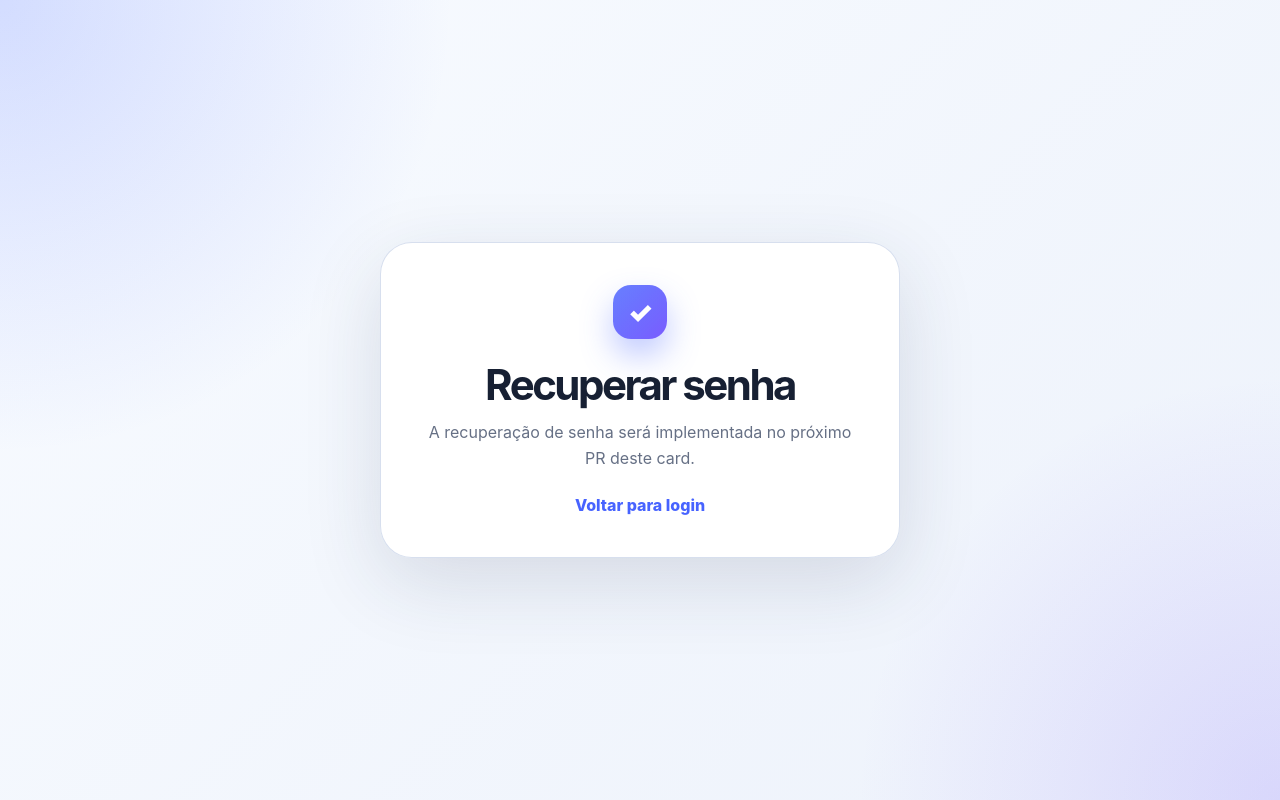
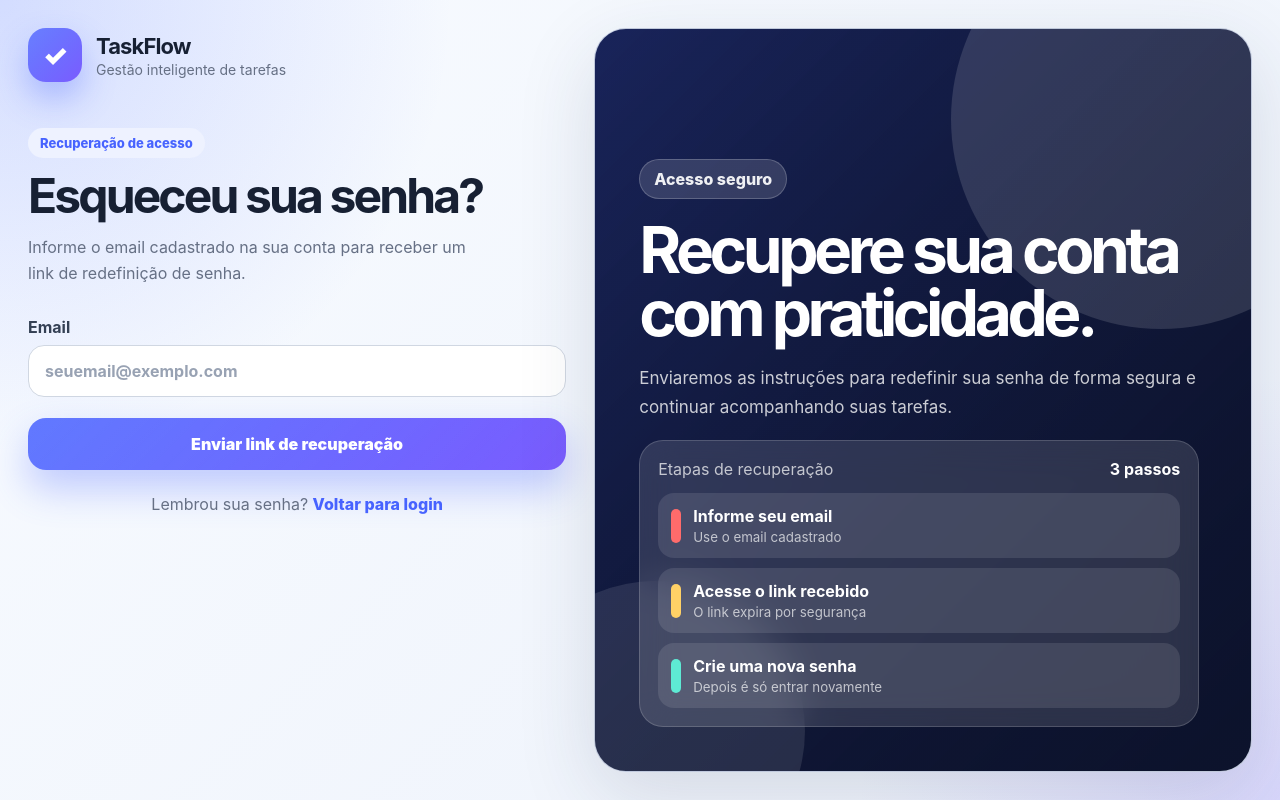
Before and after one commit to sandykmaciel/Projeto-Integrador, a React (Vite) app in the folder frontend/: page /recuperar-senha in a window 1280 px wide. Built offline with nearby package versions, Linux system fonts and the light colour scheme; no server answers.

Commit message:
feat: add password recovery request flow

```diff
--- a/frontend/src/App.jsx
+++ b/frontend/src/App.jsx
@@ -2,17 +2,19 @@ import { BrowserRouter, Navigate, Route, Routes } from "react-router-dom";
 import Register from "./pages/Register";
 import Login from "./pages/Login";
 import Dashboard from "./pages/Dashboard";
+import ForgotPassword from "./pages/ForgotPassword";
 
-function RecoveryPlaceholder() {
+function ResetPasswordPlaceholder() {
   return (
     <main className="login-page">
       <section className="login-card">
         <div className="brand-logo">✓</div>
 
-        <h1>Recuperar senha</h1>
+        <h1>Redefinir senha</h1>
 
         <p>
-          A recuperação de senha será implementada no próximo PR deste card.
+          A tela para criar uma nova senha será implementada no próximo PR deste
+          card.
         </p>
 
         <a href="/login">Voltar para login</a>
@@ -29,7 +31,8 @@ export default function App() {
         <Route path="/cadastro" element={<Register />} />
         <Route path="/login" element={<Login />} />
         <Route path="/dashboard" element={<Dashboard />} />
-        <Route path="/recuperar-senha" element={<RecoveryPlaceholder />} />
+        <Route path="/recuperar-senha" element={<ForgotPassword />} />
+        <Route path="/redefinir-senha" element={<ResetPasswordPlaceholder />} />
       </Routes>
     </BrowserRouter>
   );
--- /dev/null
+++ b/frontend/src/pages/ForgotPassword.jsx
@@ -0,0 +1,159 @@
+import { useState } from "react";
+import { api } from "../services/api";
+
+export default function ForgotPassword() {
+  const [email, setEmail] = useState("");
+  const [error, setError] = useState("");
+  const [success, setSuccess] = useState("");
+  const [isSubmitting, setIsSubmitting] = useState(false);
+
+  function handleChange(event) {
+    setEmail(event.target.value);
+    setError("");
+    setSuccess("");
+  }
+
+  function validateForm() {
+    if (!email.trim()) {
+      return "Informe seu email.";
+    }
+
+    const emailRegex = /^[^\s@]+@[^\s@]+\.[^\s@]+$/;
+
+    if (!emailRegex.test(email)) {
+      return "Email inválido.";
+    }
+
+    return "";
+  }
+
+  async function handleSubmit(event) {
+    event.preventDefault();
+
+    setError("");
+    setSuccess("");
+
+    const validationError = validateForm();
+
+    if (validationError) {
+      setError(validationError);
+      return;
+    }
+
+    try {
+      setIsSubmitting(true);
+
+      const response = await api.post("/auth/forgot-password", {
+        email: email.trim(),
+      });
+
+      setSuccess(response.data.message);
+    } catch (error) {
+      const message =
+        error.response?.data?.message ||
+        "Não foi possível solicitar a recuperação de senha.";
+
+      setError(message);
+    } finally {
+      setIsSubmitting(false);
+    }
+  }
+
+  return (
+    <main className="auth-page">
+      <section className="auth-card login-auth-card">
+        <div className="brand">
+          <div className="brand-logo">✓</div>
+
+          <div>
+            <strong>TaskFlow</strong>
+            <span>Gestão inteligente de tarefas</span>
+          </div>
+        </div>
+
+        <div className="form-heading">
+          <span className="eyebrow">Recuperação de acesso</span>
+
+          <h1>Esqueceu sua senha?</h1>
+
+          <p>
+            Informe o email cadastrado na sua conta para receber um link de
+            redefinição de senha.
+          </p>
+        </div>
+
+        <form className="register-form" onSubmit={handleSubmit} noValidate>
+          <label>
+            Email
+            <input
+              type="text"
+              inputMode="email"
+              name="email"
+              placeholder="seuemail@exemplo.com"
+              value={email}
+              onChange={handleChange}
+            />
+          </label>
+
+          {error && <div className="form-message error">{error}</div>}
+          {success && <div className="form-message success">{success}</div>}
+
+          <button type="submit" disabled={isSubmitting}>
+            {isSubmitting ? "Enviando..." : "Enviar link de recuperação"}
+          </button>
+        </form>
+
+        <p className="login-link">
+          Lembrou sua senha? <a href="/login">Voltar para login</a>
+        </p>
+      </section>
+
+      <section className="showcase-panel login-showcase-panel">
+        <div className="showcase-content">
+          <span className="showcase-badge">Acesso seguro</span>
+
+          <h2>Recupere sua conta com praticidade.</h2>
+
+          <p>
+            Enviaremos as instruções para redefinir sua senha de forma segura e
+            continuar acompanhando suas tarefas.
+          </p>
+
+          <div className="task-preview">
+            <div className="task-preview-header">
+              <span>Etapas de recuperação</span>
+              <strong>3 passos</strong>
+            </div>
+
+            <div className="task-item high">
+              <span></span>
+
+              <div>
+                <strong>Informe seu email</strong>
+                <small>Use o email cadastrado</small>
+              </div>
+            </div>
+
+            <div className="task-item medium">
+              <span></span>
+
+              <div>
+                <strong>Acesse o link recebido</strong>
+                <small>O link expira por segurança</small>
+              </div>
+            </div>
+
+            <div className="task-item low">
+              <span></span>
+
+              <div>
+                <strong>Crie uma nova senha</strong>
+                <small>Depois é só entrar novamente</small>
+              </div>
+            </div>
+          </div>
+        </div>
+      </section>
+    </main>
+  );
+}
```
Also changed, not shown: 2 other files (tests, documents, lock files or other folders).
